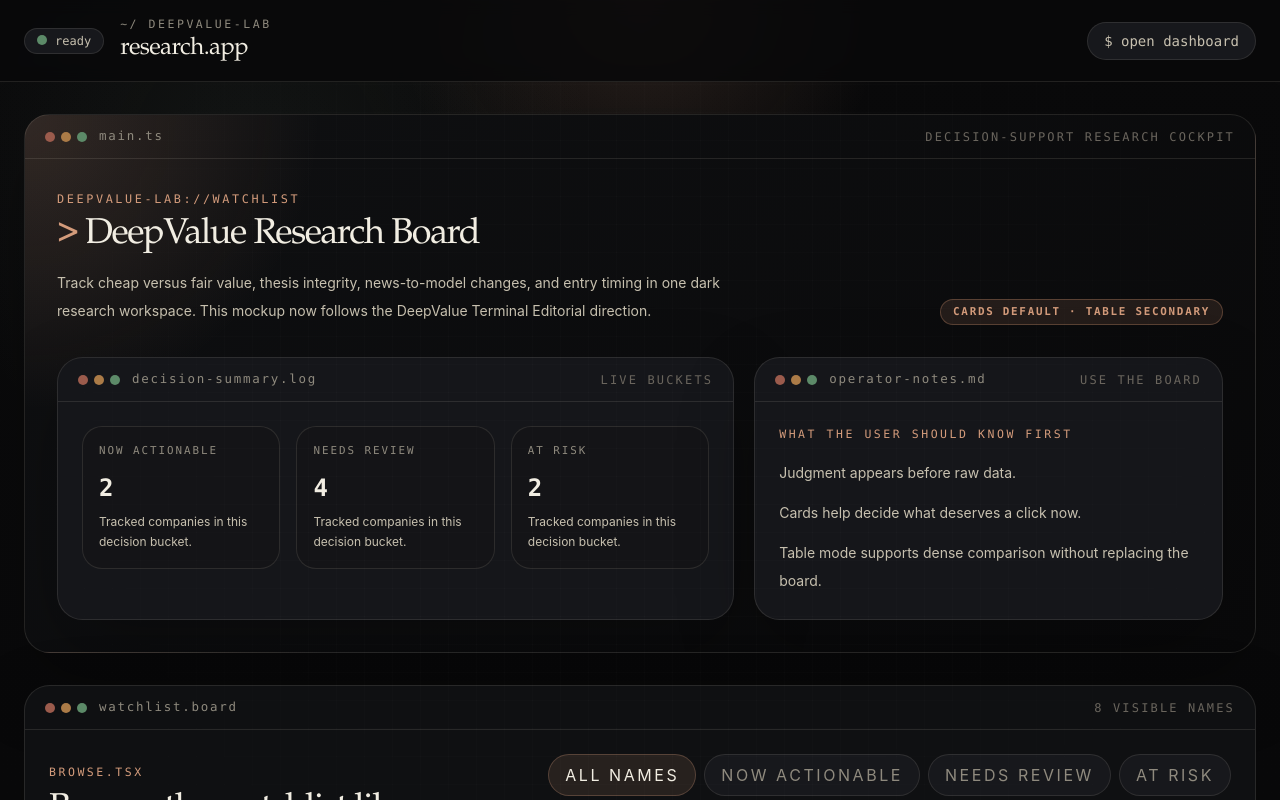
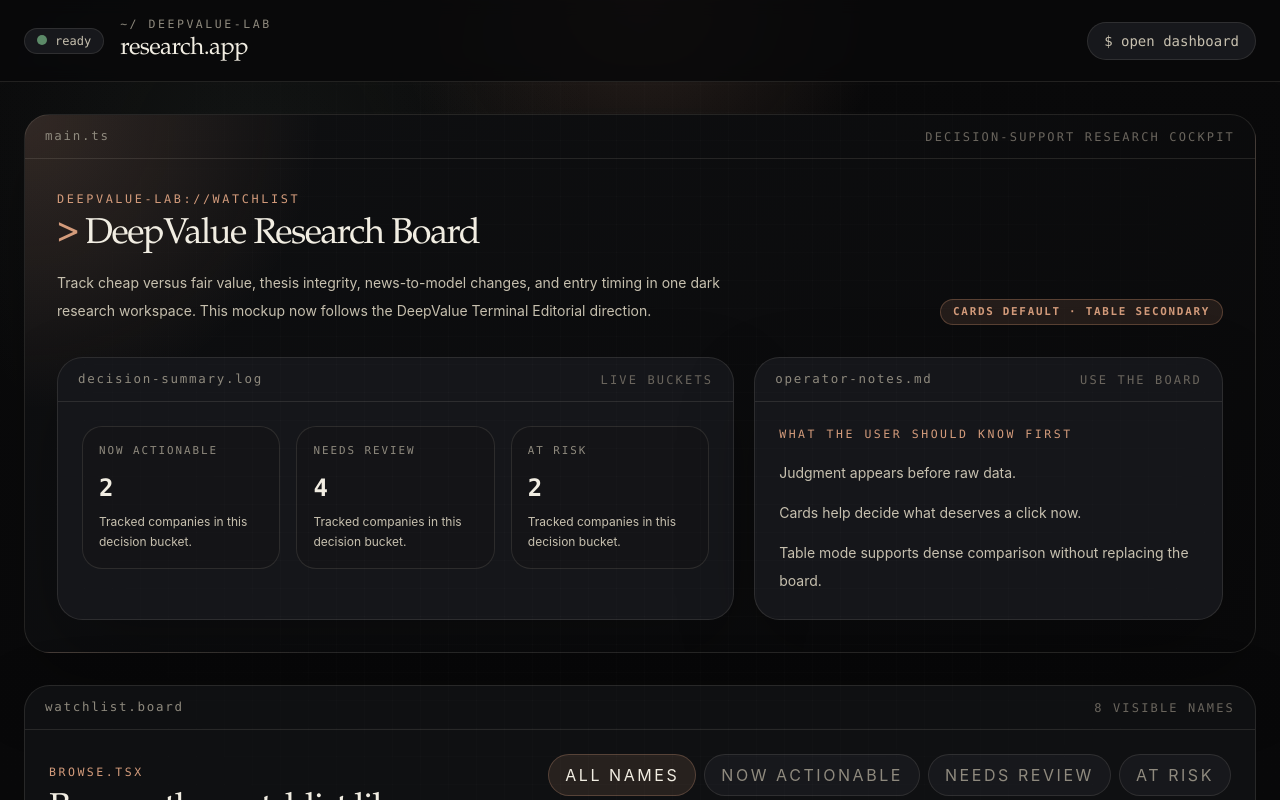
Before and after one commit to huangc28/deepvalue-lab, a React (Vite) app in the folder web/: page / in a window 1280 px wide. Shown: the top 800 px of the page. Built offline with nearby package versions, Linux system fonts and the light colour scheme.

Commit message:
Remove terminal traffic lights from panel headers

```diff
--- a/web/src/components/ui/panel.tsx
+++ b/web/src/components/ui/panel.tsx
@@ -33,16 +33,9 @@ export function PanelChrome({
         className,
       )}
     >
-      <div className="flex items-center gap-3">
-        <div className="flex items-center gap-1.5">
-          <span className="h-2.5 w-2.5 rounded-full bg-[var(--signal-danger)]" />
-          <span className="h-2.5 w-2.5 rounded-full bg-[var(--signal-watch)]" />
-          <span className="h-2.5 w-2.5 rounded-full bg-[var(--signal-positive)]" />
-        </div>
-        <span className="font-mono text-[0.78rem] tracking-[0.14em] text-[var(--ink-muted)]">
-          {label}
-        </span>
-      </div>
+      <span className="font-mono text-[0.78rem] tracking-[0.14em] text-[var(--ink-muted)]">
+        {label}
+      </span>
       {status ? (
         <span className="font-mono text-[0.75rem] uppercase tracking-[0.18em] text-[var(--ink-faint)]">
           {status}
```
